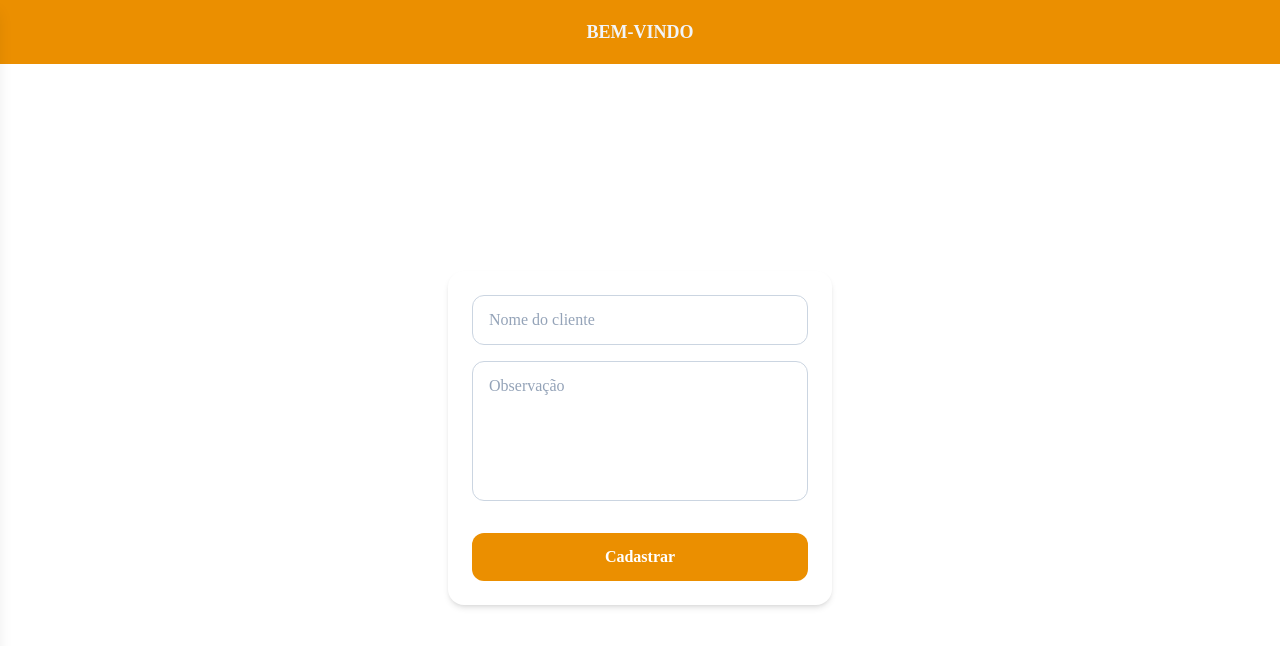
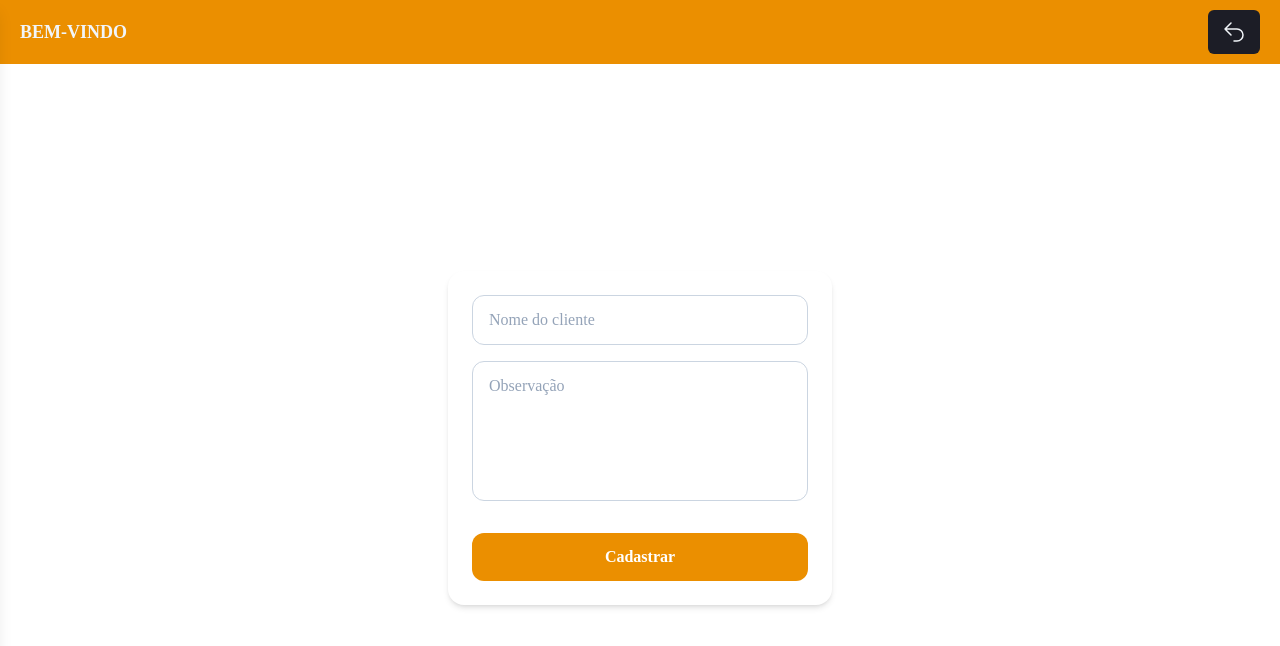
Before and after one commit to maracajaurn/comanda-menu-v3, a React (Create React App) app: page /register_client in a window 1280 px wide. Shown: the top 646 px of the page. Built offline with nearby package versions, Linux system fonts and the light colour scheme; no server answers.

Commit message:
Adicionando botão back url

```diff
--- a/src/pages/clientMenu/registerClient.jsx
+++ b/src/pages/clientMenu/registerClient.jsx
@@ -110,7 +110,7 @@ export const RegisterClient = () => {
 
     return (
         <>
-            <Navbar title="Bem-vindo" />
+            <Navbar title="Bem-vindo" url/>
 
             <div className="w-full min-h-[85vh] flex items-center justify-center">
                 <div className="w-full max-w-sm bg-white rounded-2xl shadow-md p-6 flex flex-col gap-8">
@@ -128,7 +128,7 @@ export const RegisterClient = () => {
                         />
 
                         <textarea
-                            id="indicacao"
+                            id="obs"
                             name="obs"
                             required
                             placeholder="Observação"
```
